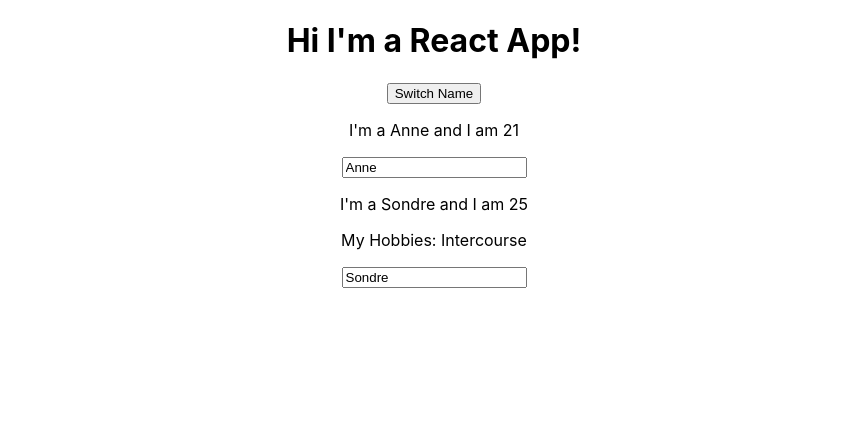
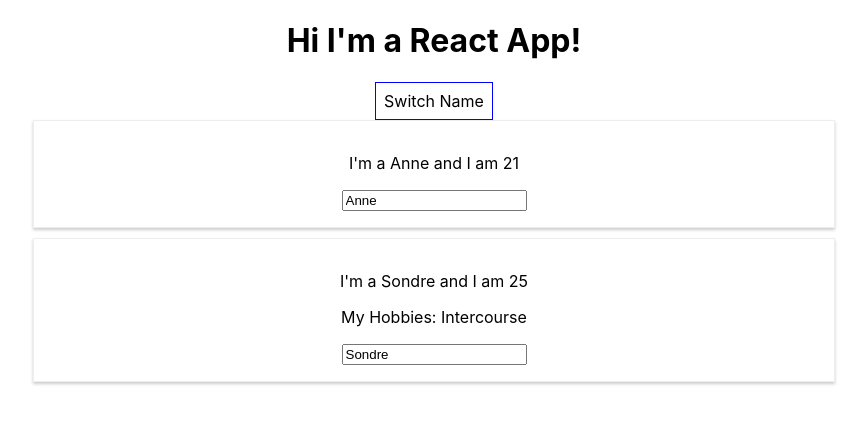
Before and after one commit to sonhal/react-course-code, a React (Create React App) app: page / in a window 1280 px wide. Shown: the top 424 px of the page, without its empty margins (206-1073 px from the left). Built offline with nearby package versions, Linux system fonts and the light colour scheme.

Commit message:
ADD component styling

```diff
--- a/src/App.js
+++ b/src/App.js
@@ -26,10 +26,18 @@
   }
 
   render(){
+    const style = {
+      backgroundColor: 'white',
+      font: 'inherit',
+      border: '1px solid blue',
+      padding: '8px',
+      cursor: 'pointer'
+    }
+
     return (
       <div className="App">
           <h1>Hi I'm a React App!</h1>
-          <button onClick={() => this.switchNameHandler("Boom!")}>Switch Name</button>
+          <button style={style}  onClick={() => this.switchNameHandler("Boom!")}>Switch Name</button>
           <Person
             name={this.state.persons[0].name}
             age={this.state.persons[0].age}
--- /dev/null
+++ b/src/Person/Person.css
@@ -0,0 +1,9 @@
+.Person {
+    width: 60%;
+    margin: auto;
+    margin-bottom: 10px;
+    border: 1px solid #eee;
+    box-shadow: 0 2px 3px #ccc;
+    padding: 16px;
+    text-align: center;
+}
--- a/src/Person/Person.js
+++ b/src/Person/Person.js
@@ -1,9 +1,10 @@
 import React from 'react';
+import './Person.css'
 
 
 const person = (props) => {
     return (
-        <div>
+        <div className="Person">
             <p onClick={props.click}>I'm a {props.name} and I am {props.age}</p>
             <p>{props.children}</p>
             <input type="text" onChange={props.changed} value={props.name}></input>
```
